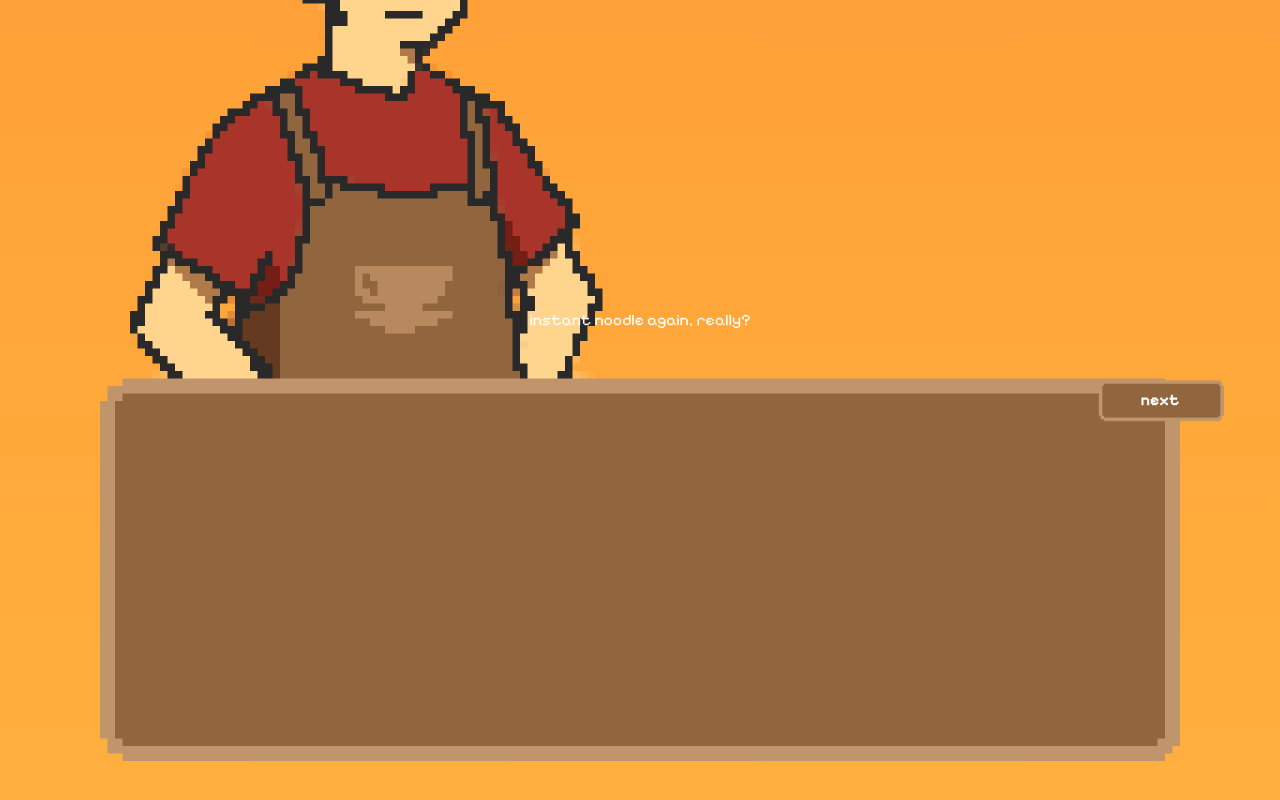
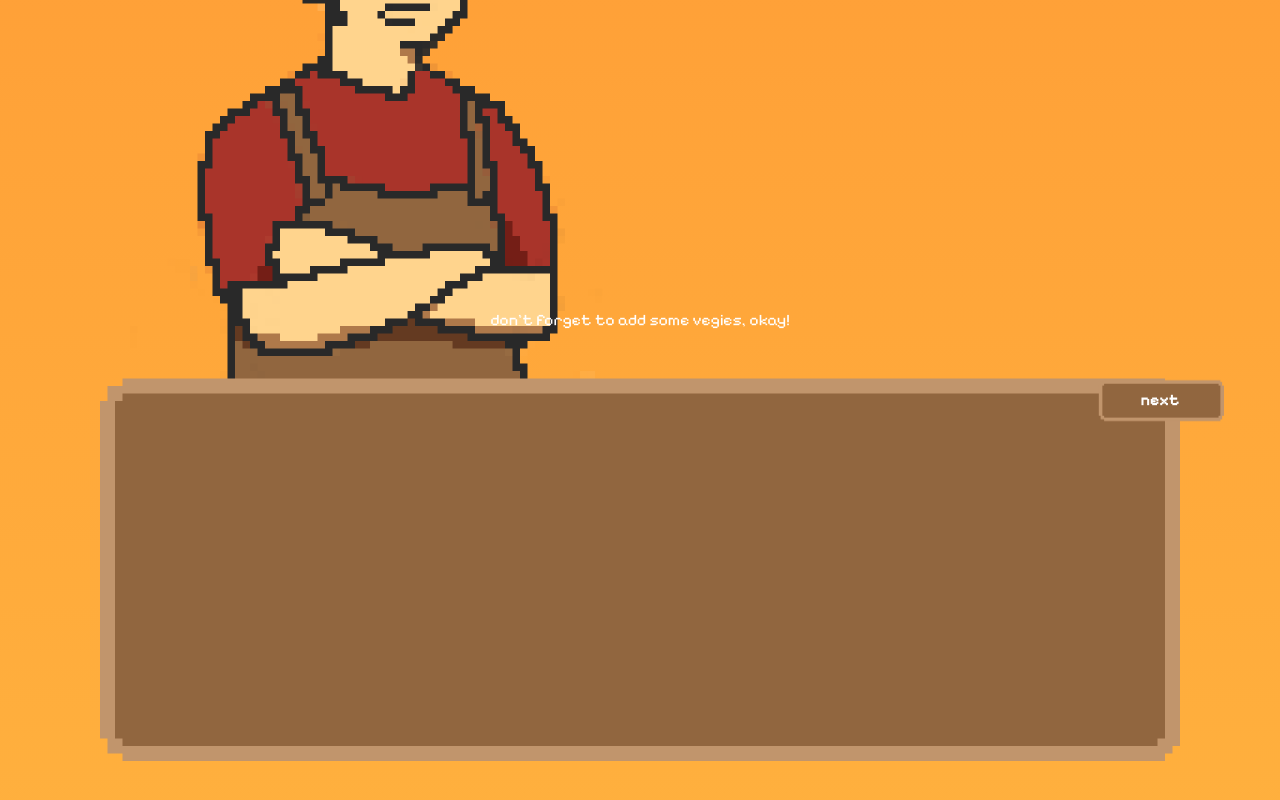
Before and after one commit to Renov30/timer-masak-mie, a website: page index.html in a window 1280 px wide. Both pictures are taken after a click on the button "next". Shown: the part 679-1479 px from the top of the page. Drawn offline with Linux system fonts and the light colour scheme.

Commit message:
feat(main): add simple js for changing pages

```diff
--- a/index.html
+++ b/index.html
@@ -43,7 +43,34 @@
         </div>
       </div>
     </div>
-
+    <!-- halaman 2 -->
+    <div id="hal2" class="hidden flex flex-col items-center">
+      <div class="relative">
+        <img src="img/ani1.webp" alt="talk1" class="z-0" />
+        <p
+          style="font-family: 'Pixelify Sans', sans-serif"
+          class="text-white text-center mb-5 z-10 absolute inset-0 flex items-center justify-center top-47"
+        >
+          don't forget to add some vegies, okay!
+        </p>
+        <img
+          src="img/talk1.png"
+          alt="talkview"
+          class="w-8 z-10 absolute inset-0 top-84 left-64"
+        />
+        <div class="absolute inset-0 flex justify-end top-82 z-10">
+          <button onclick="next2()" class="relative">
+            <img src="img/btn2empt.png" alt="button-bg" class="w-40 h-auto" />
+            <span
+              style="font-family: 'Pixelify Sans', sans-serif"
+              class="absolute inset-0 flex items-center justify-center text-white font-bold"
+            >
+              next
+            </span>
+          </button>
+        </div>
+      </div>
+    </div>
     <!-- rancangan -->
     <div
       id="siapa"
@@ -115,5 +142,12 @@
       </div>
     </div>
   </body>
-  <script></script>
+  <script>
+    const hal2 = document.getElementById("hal2");
+    const hal1 = document.getElementById("hal1");
+    function next1() {
+      hal2.classList.remove("hidden");
+      hal1.classList.add("hidden");
+    }
+  </script>
 </html>
```
